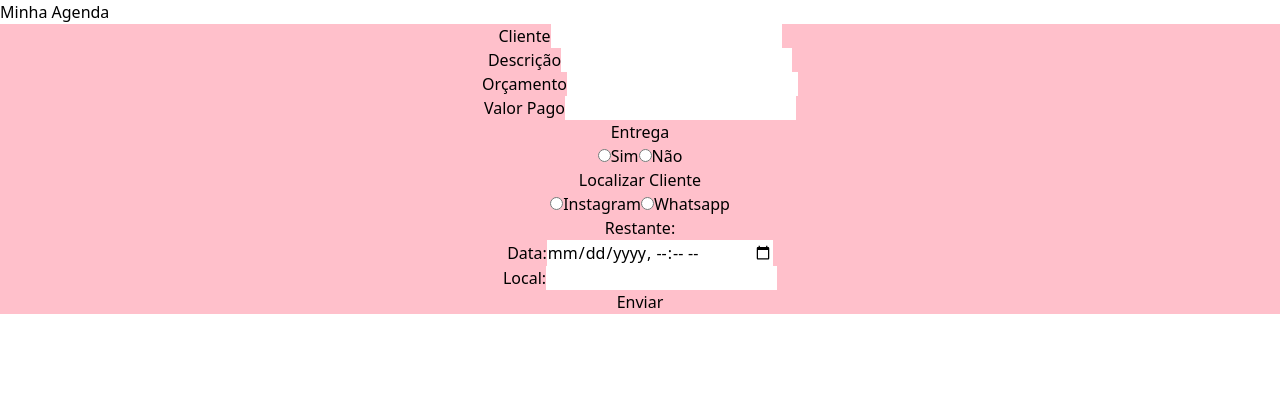
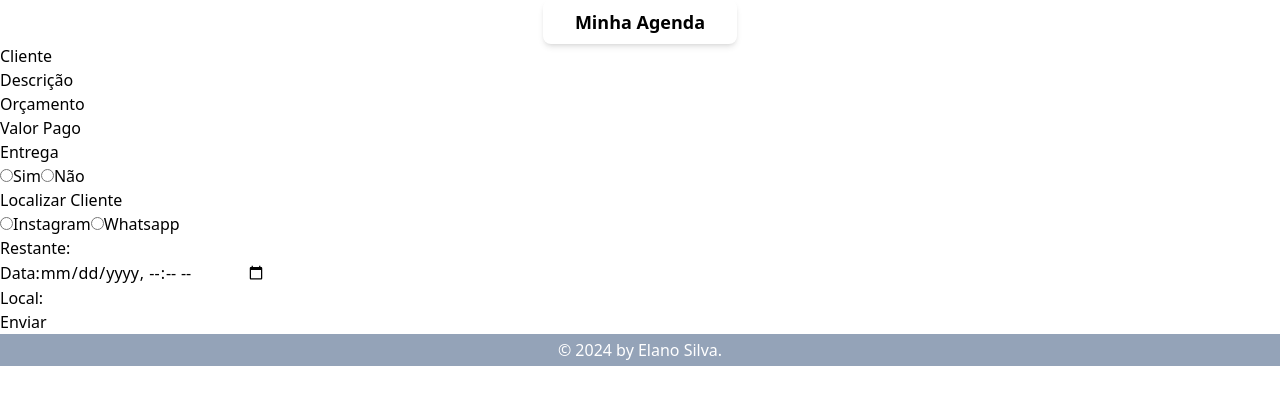
Before and after one commit to ElanoSilva88/Agenda-Next.JS, a Next.js app: page / in a window 1280 px wide. Shown: the top 404 px of the page. Built offline with nearby package versions, Linux system fonts and the light colour scheme.

Commit message:
reparando os estilos

```diff
--- a/src/component/PedidosForm.jsx
+++ b/src/component/PedidosForm.jsx
@@ -64,8 +64,9 @@ const PedidosForm = () => {
   };
 
   return (
-    <form className="form" onSubmit={handleSubmit}>
-      <div>
+
+    <form className="" onSubmit={handleSubmit}>
+      <div className="">
         <label htmlFor="cliente">Cliente</label>
         <input
           type="text"
@@ -183,7 +184,7 @@ const PedidosForm = () => {
       </div>
 
       {/* Adicione mais campos e estilos conforme necessário */}
-      <button type="submit">Enviar</button>
+      <button className="" type="submit">Enviar</button>
     </form>
   );
 };
--- a/src/pages/index.jsx
+++ b/src/pages/index.jsx
@@ -1,11 +1,16 @@
-import React, {useState} from "react";
-import  PedidosForm from "../component/PedidosForm";
+import React, { useState } from "react";
+import PedidosForm from "../component/PedidosForm";
 
 export default function Home() {
-    return (
-        <div>
-            <h1>Minha Agenda</h1>
-            <PedidosForm />
-        </div>
-    );
+  return (
+    <div className="flex justify-center flex-col">
+      <h1 className="text-lg text-center mx-auto font-bold py-2 px-8 bg-transparent text-black rounded-lg shadow-md inline-block">
+        Minha Agenda
+      </h1>
+      <PedidosForm />
+      <footer className="bg-slate-400 text-white text-center py-1">
+        <p>© 2024 by Elano Silva.</p>
+      </footer>
+    </div>
+  );
 }
--- a/src/styles/global.css
+++ b/src/styles/global.css
@@ -1,12 +1,3 @@
 @tailwind base;
 @tailwind components;
 @tailwind utilities;
-
-.form{
-    display: flex;
-    align-items: center;
-    flex-direction: column;
-    margin: 20px, 40px, 40px, 20px;
-    background-color: pink;
-    text-align: center;
-}
```
